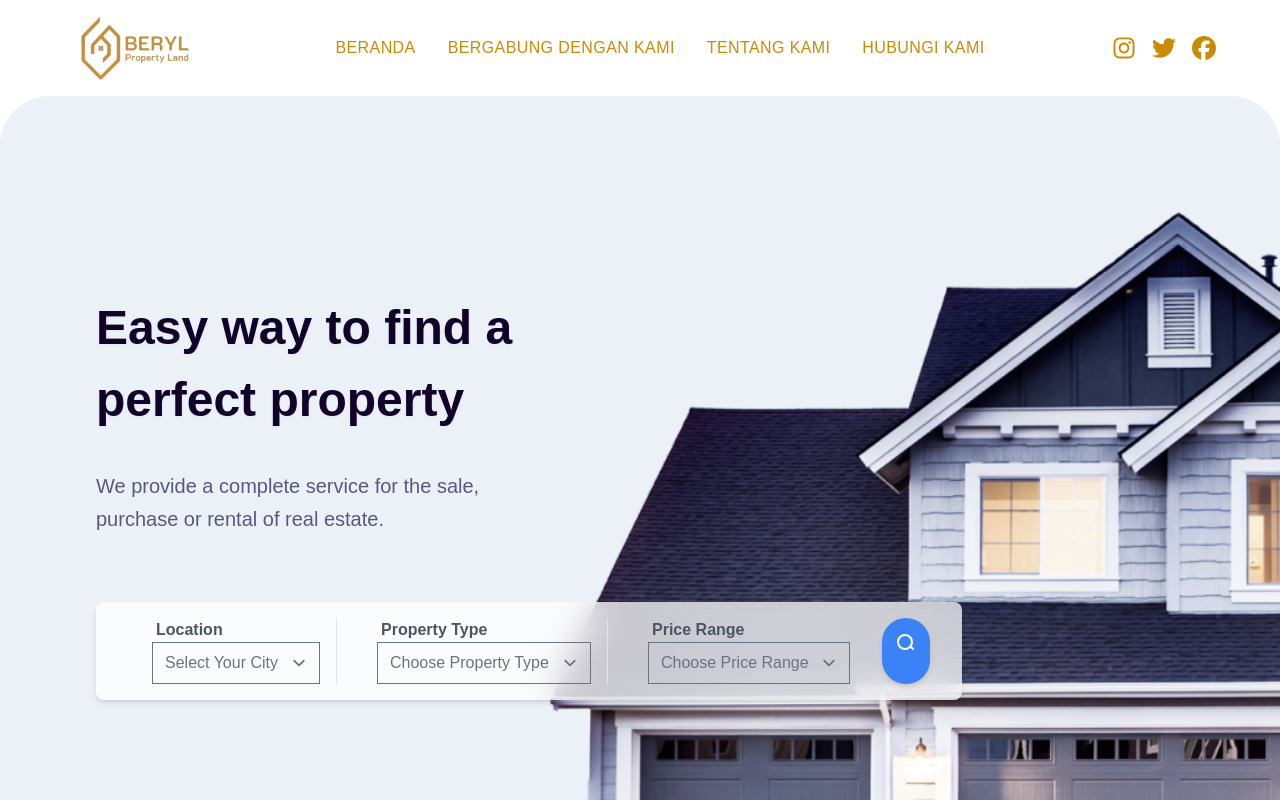
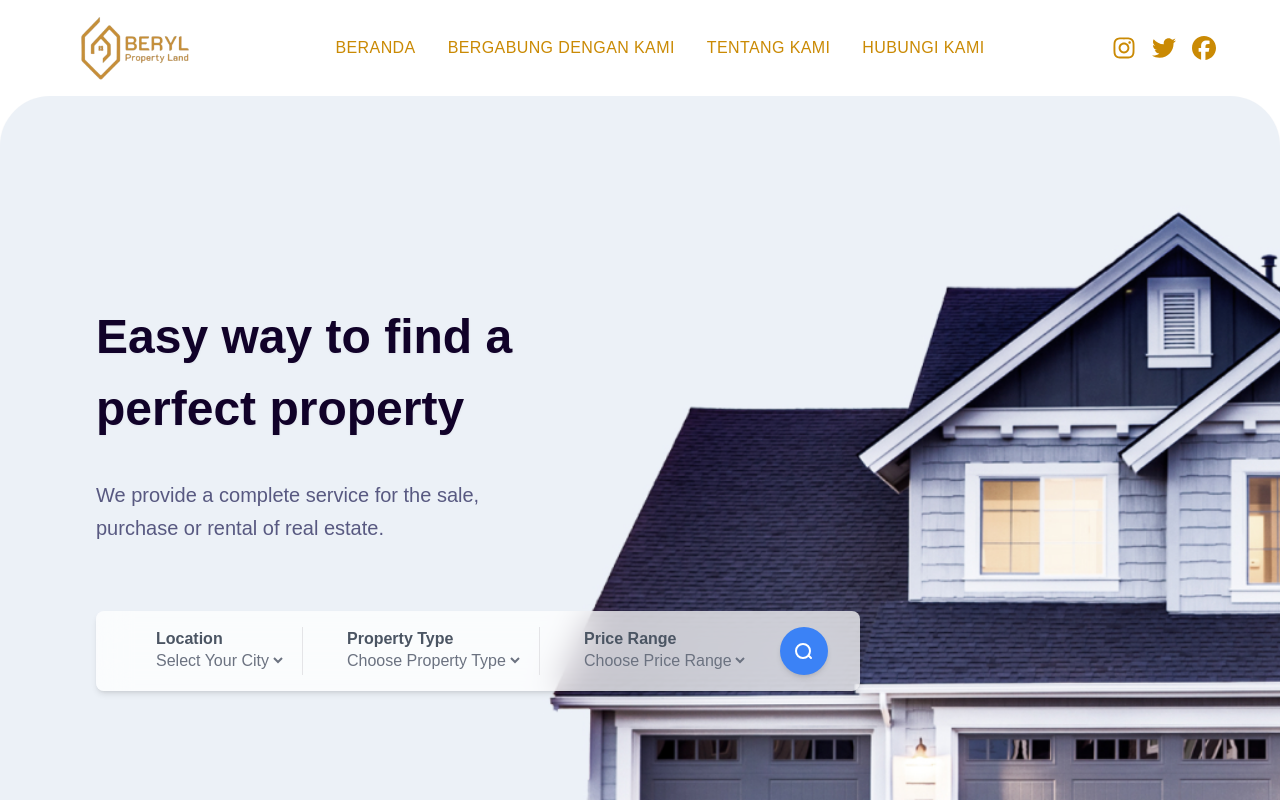
Before and after one commit to akmal520/BerylPropertyLand, a React (Vite) app: page / in a window 1280 px wide. Shown: the top 800 px of the page. Built offline with nearby package versions, Linux system fonts and the light colour scheme; a web font is replaced by a local one.

Commit message:
remove plugin forms

```diff
--- a/tailwind.config.js
+++ b/tailwind.config.js
@@ -99,5 +99,5 @@ export default {
             },
         },
     },
-    plugins: [require('tailwindcss-animate'), require('@tailwindcss/forms')],
+    plugins: [require('tailwindcss-animate')],
 };
```
